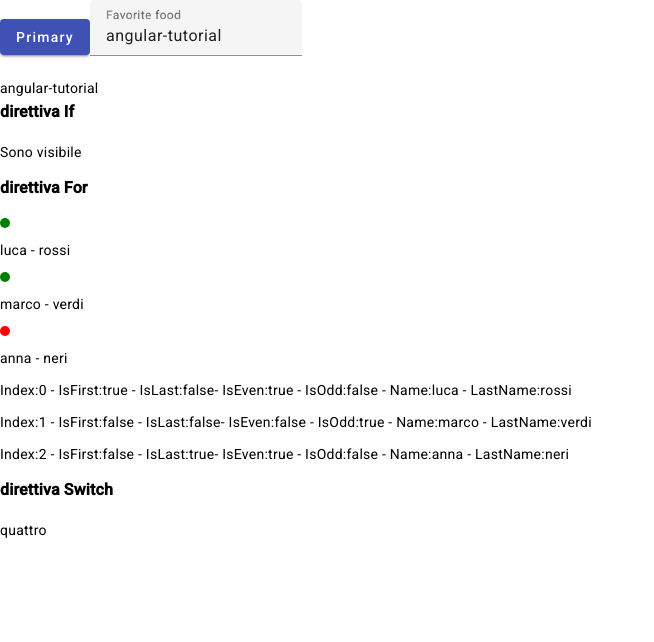
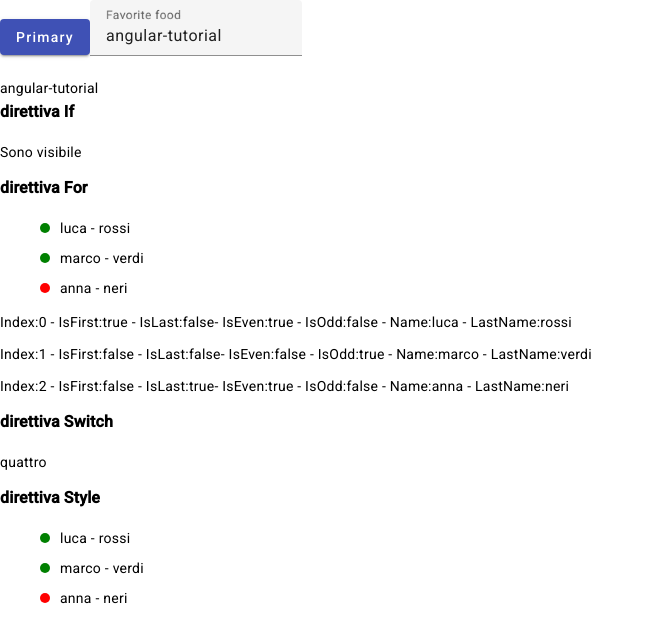
Before and after one commit to gianlucanesta/angular-tutorial, an Angular app: page / in a window 1280 px wide. Shown: the top 642 px of the page, without its empty margins (0-654 px from the left). Built offline with nearby package versions, Linux system fonts and the light colour scheme.

Commit message:
Directive - NgStyle

```diff
--- a/src/app/app.component.css
+++ b/src/app/app.component.css
@@ -1,3 +1,4 @@
+.cerchio,
 .cerchioVerde,
 .cerchioRosso {
   width: 10px;
@@ -11,3 +12,18 @@
 .cerchioRosso {
   background-color: red;
 }
+
+.cerchio {
+  background-color: blue;
+}
+
+li {
+  margin-bottom: 10px;
+  display: flex;
+  align-items: center;
+}
+
+li > p {
+  margin-bottom: 0;
+  margin-left: 10px;
+}
--- a/src/app/app.component.html
+++ b/src/app/app.component.html
@@ -20,11 +20,13 @@
 
 <h3><strong>direttiva For</strong></h3>
 
-<div *ngFor="let persona of persone">
-  <p class="cerchioVerde" *ngIf="persona.isOnline"></p>
-  <p class="cerchioRosso" *ngIf="!persona.isOnline"></p>
-  <p>{{ persona.nome }} - {{ persona.cognome }}</p>
-</div>
+<ul>
+  <li *ngFor="let persona of persone">
+    <div class="cerchioVerde" *ngIf="persona.isOnline"></div>
+    <div class="cerchioRosso" *ngIf="!persona.isOnline"></div>
+    <p>{{ persona.nome }} - {{ persona.cognome }}</p>
+  </li>
+</ul>
 
 <div
   *ngFor="
@@ -55,3 +57,16 @@
   <p *ngSwitchCase="'topolino'">quattro</p>
   <p *ngSwitchDefault>default</p>
 </div>
+
+<h3><strong>direttiva Style</strong></h3>
+
+<ul>
+  <li *ngFor="let persona of persone">
+    <!-- <div class="cerchio" [ngStyle]="{ background: getColor() }"></div> -->
+    <div
+      class="cerchio"
+      [ngStyle]="{ background: persona.isOnline ? 'green' : 'red' }"
+    ></div>
+    <p>{{ persona.nome }} - {{ persona.cognome }}</p>
+  </li>
+</ul>
--- a/src/app/app.component.ts
+++ b/src/app/app.component.ts
@@ -18,6 +18,8 @@ export class AppComponent {
   // numero = 3;
   stringa = 'topolino';
 
+  color = 'orange';
+
   onInput(event: Event) {
     this.title = (<HTMLInputElement>event.target).value;
   }
@@ -25,4 +27,8 @@ export class AppComponent {
   onClick(event: Event) {
     this.title = 'ho cliccato sul bottone';
   }
+
+  getColor() {
+    return 'green';
+  }
 }
```
